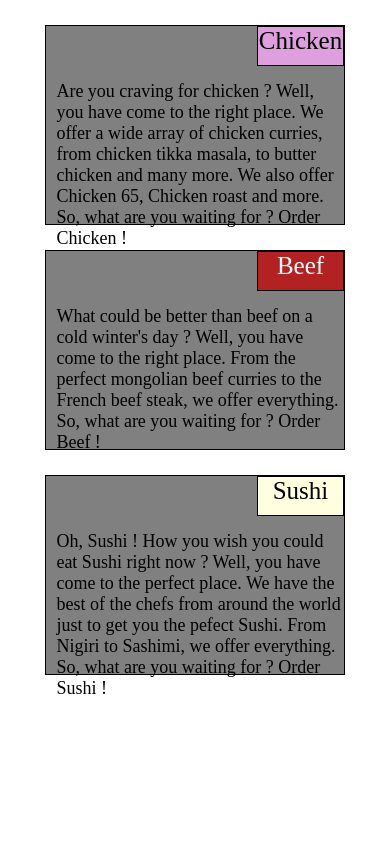
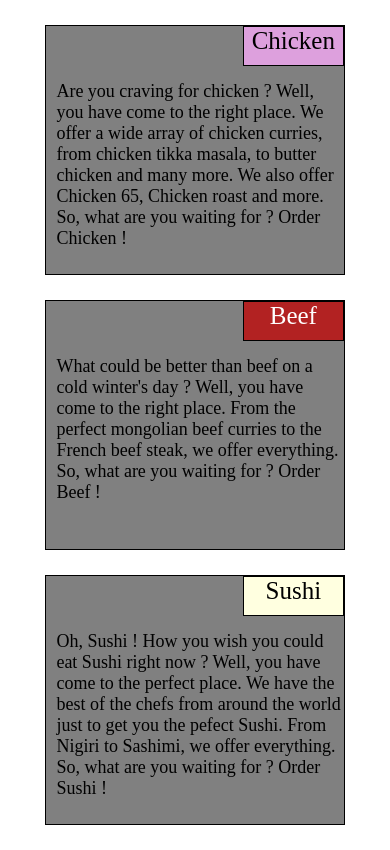
Before and after one commit to Jishnu8/Coursera-test, a plain HTML site: page mod2_solution/index.html in a window 390 px wide. Shown: the part 78-928 px from the top of the page. Before the commit the page ends 844 px from the top, so only its background shows below. Drawn offline with Linux system fonts and the light colour scheme.

Commit message:
Small changes

```diff
--- a/mod2_solution/styles.css
+++ b/mod2_solution/styles.css
@@ -11,7 +11,7 @@
 
 	section {
 		background-color: grey;
-		height: 200px;
+		height: 250px;
 		width: 80%;
 	}
 
@@ -19,16 +19,17 @@
 		position: relative;
 		top: -35px;
 		font-size: 18px;
+		text-overflow: auto;
 	}
 
 	.positioning{
-		width: 30%;
+		width: 35%;
 		height: 40px;
 		font-size: 25px;
 		border: 1px solid black;
 		text-align: center;
 		position: relative;
-		left: 70%;
+		left: 65%;
 		top: -25px;
 	}
 
```
